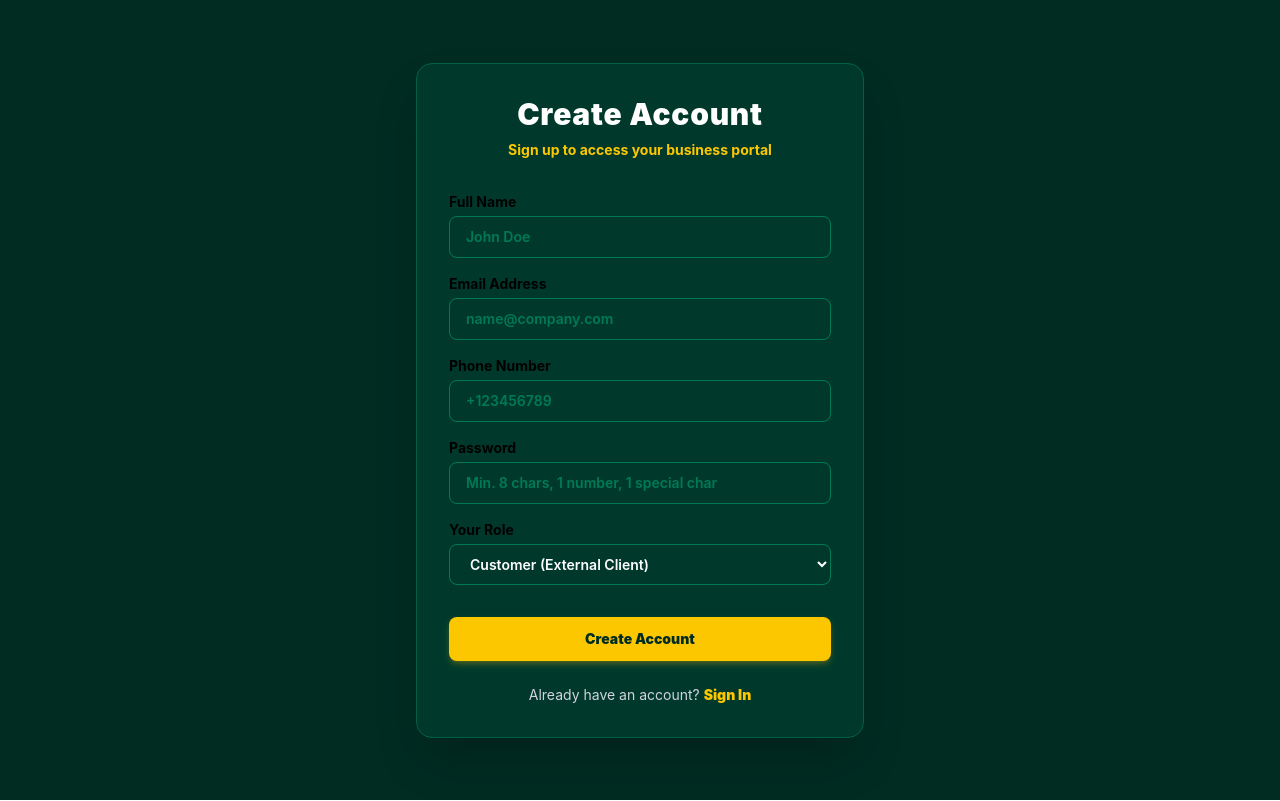
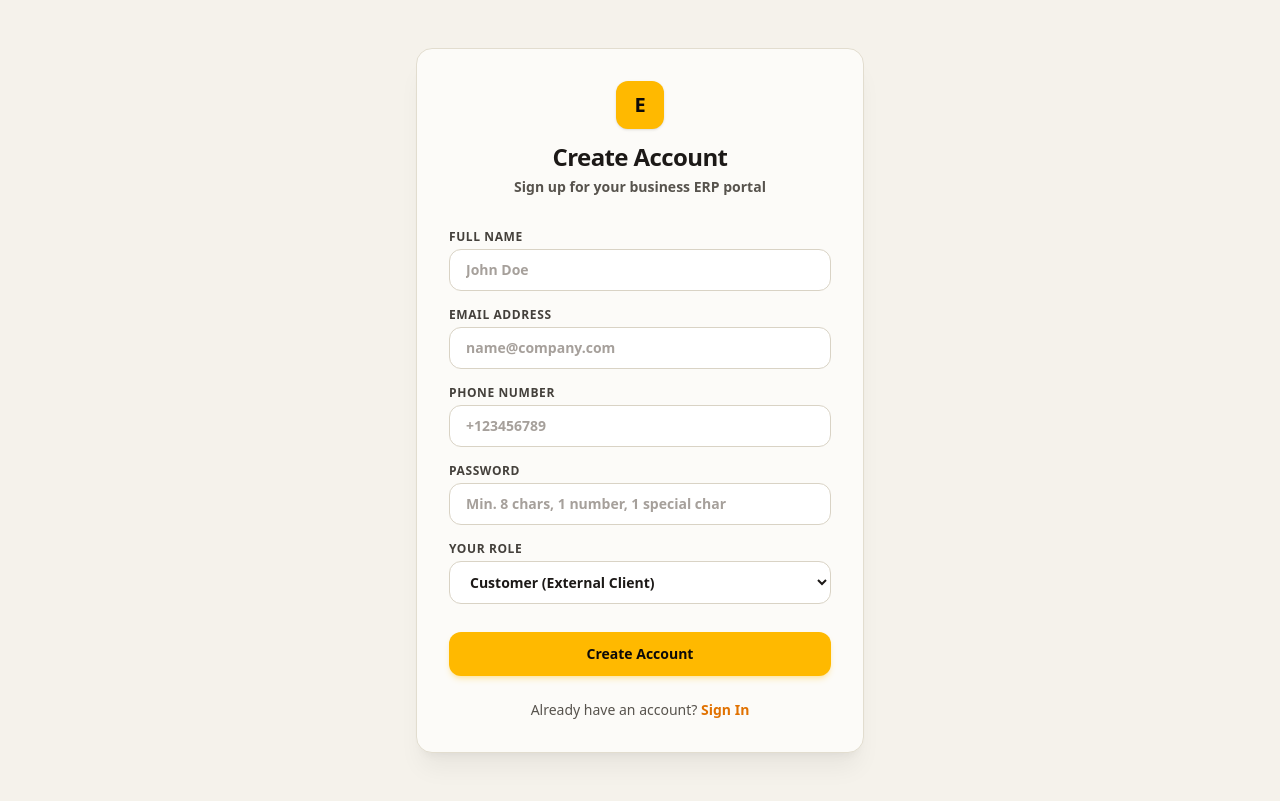
Before and after one commit to praveenreddy1825/erp-management-system, a React app in the folder frontend/: page /register in a window 1280 px wide. Built offline with nearby package versions, Linux system fonts and the light colour scheme; the HTML template or start-up script is replaced by a standard one.

Commit message:
Update theme to warm off-white and yellow palette with collapsible sidebar

```diff
--- a/frontend/src/index.css
+++ b/frontend/src/index.css
@@ -1 +1,7 @@
 @import "tailwindcss";
+
+body {
+  background-color: #F8F7F4;
+  color: #1C1917;
+  font-family: system-ui, -apple-system, BlinkMacSystemFont, 'Segoe UI', Roboto, Oxygen, Ubuntu, Cantarell, sans-serif;
+}
--- a/frontend/src/pages/Customers.jsx
+++ b/frontend/src/pages/Customers.jsx
@@ -122,7 +122,7 @@ const Customers = () => {
         {canAddCustomer && (
           <button
             onClick={handleAddOpen}
-            className="px-5 py-2.5 bg-yellow-400 hover:bg-yellow-500 text-emerald-955 font-black rounded-lg text-sm shadow-md shadow-yellow-500/20 transition-all cursor-pointer"
+            className="px-5 py-2.5 bg-yellow-400 hover:bg-yellow-500 text-stone-950 font-black rounded-lg text-sm shadow-md shadow-yellow-500/20 transition-all cursor-pointer"
           >
             + Add Customer
           </button>
@@ -300,7 +300,7 @@ const Customers = () => {
                 </button>
                 <button
                   type="submit"
-                  className="px-5 py-2 bg-yellow-400 hover:bg-yellow-500 text-emerald-955 font-black rounded-lg text-sm shadow-md shadow-yellow-500/10 transition-all cursor-pointer"
+                  className="px-5 py-2 bg-yellow-400 hover:bg-yellow-500 text-stone-950 font-black rounded-lg text-sm shadow-md shadow-yellow-500/10 transition-all cursor-pointer"
                 >
                   {isEditMode ? 'Save Changes' : 'Add Customer'}
                 </button>
--- a/frontend/src/pages/GRNs.jsx
+++ b/frontend/src/pages/GRNs.jsx
@@ -123,7 +123,7 @@ const GRNs = () => {
               setRemarks('');
               setIsCreateModalOpen(true);
             }}
-            className="px-5 py-2.5 bg-yellow-400 hover:bg-yellow-500 text-emerald-955 font-black rounded-lg text-sm shadow-md shadow-yellow-500/20 transition-all cursor-pointer"
+            className="px-5 py-2.5 bg-yellow-400 hover:bg-yellow-500 text-stone-950 font-black rounded-lg text-sm shadow-md shadow-yellow-500/20 transition-all cursor-pointer"
           >
             + New Goods Receipt Note
           </button>
@@ -268,7 +268,7 @@ const GRNs = () => {
                 <button
                   type="submit"
                   disabled={!selectedPoDetails}
-                  className="px-5 py-2 bg-yellow-400 hover:bg-yellow-500 text-emerald-955 font-black rounded-lg text-sm shadow-md shadow-yellow-500/10 transition-all cursor-pointer disabled:opacity-50"
+                  className="px-5 py-2 bg-yellow-400 hover:bg-yellow-500 text-stone-950 font-black rounded-lg text-sm shadow-md shadow-yellow-500/10 transition-all cursor-pointer disabled:opacity-50"
                 >
                   Post GRN & Intake Stock
                 </button>
--- a/frontend/src/pages/Invoices.jsx
+++ b/frontend/src/pages/Invoices.jsx
@@ -190,7 +190,7 @@ const Invoices = () => {
               setRemarks('');
               setIsCreateModalOpen(true);
             }}
-            className="px-5 py-2.5 bg-yellow-400 hover:bg-yellow-500 text-emerald-955 font-black rounded-lg text-sm shadow-md shadow-yellow-500/20 transition-all cursor-pointer"
+            className="px-5 py-2.5 bg-yellow-400 hover:bg-yellow-500 text-stone-950 font-black rounded-lg text-sm shadow-md shadow-yellow-500/20 transition-all cursor-pointer"
           >
             + Generate Invoice
           </button>
@@ -303,7 +303,7 @@ const Invoices = () => {
                 </button>
                 <button
                   type="submit"
-                  className="px-5 py-2 bg-yellow-400 hover:bg-yellow-500 text-emerald-955 font-black rounded-lg text-sm shadow-md shadow-yellow-500/10 transition-all cursor-pointer"
+                  className="px-5 py-2 bg-yellow-400 hover:bg-yellow-500 text-stone-950 font-black rounded-lg text-sm shadow-md shadow-yellow-500/10 transition-all cursor-pointer"
                 >
                   Create Invoice
                 </button>
@@ -366,7 +366,7 @@ const Invoices = () => {
               <div className="border-t border-gray-150 pt-4 flex justify-between items-center">
                 <button
                   onClick={() => handleExportPDF(selectedInvoice)}
-                  className="px-4 py-2 border border-yellow-400 text-emerald-955 bg-yellow-400 hover:bg-yellow-500 text-xs font-bold rounded flex items-center space-x-1.5 shadow-md shadow-yellow-500/10 cursor-pointer"
+                  className="px-4 py-2 border border-yellow-400 text-stone-950 bg-yellow-400 hover:bg-yellow-500 text-xs font-bold rounded flex items-center space-x-1.5 shadow-md shadow-yellow-500/10 cursor-pointer"
                 >
                   <DownloadIcon className="!w-4 !h-4" />
                   <span>Download PDF Document</span>
--- a/frontend/src/pages/Products.jsx
+++ b/frontend/src/pages/Products.jsx
@@ -383,7 +383,7 @@ const Products = () => {
                 </button>
                 <button
                   type="submit"
-                  className="px-5 py-2 bg-yellow-400 hover:bg-yellow-500 text-emerald-955 font-black rounded-lg text-sm shadow-md shadow-yellow-500/10 transition-all cursor-pointer"
+                  className="px-5 py-2 bg-yellow-400 hover:bg-yellow-500 text-stone-950 font-black rounded-lg text-sm shadow-md shadow-yellow-500/10 transition-all cursor-pointer"
                 >
                   {isEditMode ? 'Save Changes' : 'Add Product'}
                 </button>
--- a/frontend/src/pages/PurchaseOrders.jsx
+++ b/frontend/src/pages/PurchaseOrders.jsx
@@ -129,7 +129,7 @@ const PurchaseOrders = () => {
               setItems([{ product: '', quantity: 1 }]);
               setIsCreateModalOpen(true);
             }}
-            className="px-5 py-2.5 bg-yellow-400 hover:bg-yellow-500 text-emerald-955 font-black rounded-lg text-sm shadow-md shadow-yellow-500/20 transition-all cursor-pointer"
+            className="px-5 py-2.5 bg-yellow-400 hover:bg-yellow-500 text-stone-950 font-black rounded-lg text-sm shadow-md shadow-yellow-500/20 transition-all cursor-pointer"
           >
             + Create Purchase Order
           </button>
@@ -313,7 +313,7 @@ const PurchaseOrders = () => {
                   </button>
                   <button
                     type="submit"
-                    className="px-5 py-2 bg-yellow-400 hover:bg-yellow-500 text-emerald-955 font-black rounded-lg text-sm shadow-md shadow-yellow-500/10 transition-all cursor-pointer"
+                    className="px-5 py-2 bg-yellow-400 hover:bg-yellow-500 text-stone-950 font-black rounded-lg text-sm shadow-md shadow-yellow-500/10 transition-all cursor-pointer"
                   >
                     Submit PO
                   </button>
--- a/frontend/src/pages/Register.jsx
+++ b/frontend/src/pages/Register.jsx
@@ -29,98 +29,101 @@ const Register = () => {
   };
 
   return (
-    <div className="min-h-screen flex items-center justify-center bg-emerald-950 py-12 px-4">
-      <div className="max-w-md w-full bg-emerald-900/40 border border-emerald-800 backdrop-blur-md rounded-2xl p-8 shadow-2xl">
+    <div className="min-h-screen flex items-center justify-center bg-[#F5F2EB] py-12 px-4">
+      <div className="max-w-md w-full bg-[#FCFBF8] border border-[#E2DDCF] rounded-2xl p-8 shadow-xl shadow-stone-900/5">
         <div className="text-center mb-8">
-          <h2 className="text-3xl font-black text-white tracking-wide">Create Account</h2>
-          <p className="mt-2 text-sm text-yellow-400 font-bold">Sign up to access your business portal</p>
+          <div className="w-12 h-12 mx-auto mb-3 rounded-xl bg-amber-400 flex items-center justify-center text-stone-950 font-black text-xl shadow-sm">
+            E
+          </div>
+          <h2 className="text-2xl font-black text-stone-900 tracking-tight">Create Account</h2>
+          <p className="mt-1 text-sm text-stone-600 font-semibold">Sign up for your business ERP portal</p>
         </div>
 
         {errorMsg && (
-          <div className="mb-4 p-3 bg-red-950 border border-red-800 text-red-200 rounded-lg text-sm text-center font-semibold">
+          <div className="mb-4 p-3 bg-red-50 border border-red-200 text-red-700 rounded-lg text-sm text-center font-semibold">
             {errorMsg}
           </div>
         )}
 
         <form className="space-y-4" onSubmit={handleSubmit}>
           <div>
-            <label className="block text-sm font-bold text-emerald-250 mb-1">Full Name</label>
+            <label className="block text-xs font-bold text-stone-700 uppercase tracking-wider mb-1">Full Name</label>
             <input
               type="text"
               required
               value={name}
               onChange={(e) => setName(e.target.value)}
-              className="w-full px-4 py-2.5 bg-emerald-955 border border-emerald-700 text-white rounded-lg focus:outline-none focus:border-yellow-400 focus:ring-1 focus:ring-yellow-400 text-sm font-semibold transition-all placeholder-emerald-700"
+              className="w-full px-4 py-2.5 bg-white border border-[#D9D3C5] text-stone-900 rounded-xl focus:outline-none focus:border-amber-400 focus:ring-2 focus:ring-amber-400/20 text-sm font-semibold transition-all placeholder-stone-400"
               placeholder="John Doe"
             />
           </div>
 
           <div>
-            <label className="block text-sm font-bold text-emerald-250 mb-1">Email Address</label>
+            <label className="block text-xs font-bold text-stone-700 uppercase tracking-wider mb-1">Email Address</label>
             <input
               type="email"
               required
               value={email}
               onChange={(e) => setEmail(e.target.value)}
-              className="w-full px-4 py-2.5 bg-emerald-955 border border-emerald-700 text-white rounded-lg focus:outline-none focus:border-yellow-400 focus:ring-1 focus:ring-yellow-400 text-sm font-semibold transition-all placeholder-emerald-700"
+              className="w-full px-4 py-2.5 bg-white border border-[#D9D3C5] text-stone-900 rounded-xl focus:outline-none focus:border-amber-400 focus:ring-2 focus:ring-amber-400/20 text-sm font-semibold transition-all placeholder-stone-400"
               placeholder="name@company.com"
             />
           </div>
 
           <div>
-            <label className="block text-sm font-bold text-emerald-250 mb-1">Phone Number</label>
+            <label className="block text-xs font-bold text-stone-700 uppercase tracking-wider mb-1">Phone Number</label>
             <input
               type="text"
               required
               value={phone}
               onChange={(e) => setPhone(e.target.value)}
-              className="w-full px-4 py-2.5 bg-emerald-955 border border-emerald-700 text-white rounded-lg focus:outline-none focus:border-yellow-400 focus:ring-1 focus:ring-yellow-400 text-sm font-semibold transition-all placeholder-emerald-700"
+              className="w-full px-4 py-2.5 bg-white border border-[#D9D3C5] text-stone-900 rounded-xl focus:outline-none focus:border-amber-400 focus:ring-2 focus:ring-amber-400/20 text-sm font-semibold transition-all placeholder-stone-400"
               placeholder="+123456789"
             />
           </div>
 
           <div>
-            <label className="block text-sm font-bold text-emerald-250 mb-1">Password</label>
+            <label className="block text-xs font-bold text-stone-700 uppercase tracking-wider mb-1">Password</label>
             <input
               type="password"
               required
               value={password}
               onChange={(e) => setPassword(e.target.value)}
-              className="w-full px-4 py-2.5 bg-emerald-955 border border-emerald-700 text-white rounded-lg focus:outline-none focus:border-yellow-400 focus:ring-1 focus:ring-yellow-400 text-sm font-semibold transition-all placeholder-emerald-700"
+              className="w-full px-4 py-2.5 bg-white border border-[#D9D3C5] text-stone-900 rounded-xl focus:outline-none focus:border-amber-400 focus:ring-2 focus:ring-amber-400/20 text-sm font-semibold transition-all placeholder-stone-400"
               placeholder="Min. 8 chars, 1 number, 1 special char"
             />
           </div>
 
           <div>
-            <label className="block text-sm font-bold text-emerald-250 mb-1">Your Role</label>
+            <label className="block text-xs font-bold text-stone-700 uppercase tracking-wider mb-1">Your Role</label>
             <select
               value={role}
               onChange={(e) => setRole(e.target.value)}
-              className="w-full px-4 py-2.5 bg-emerald-955 border border-emerald-700 text-white rounded-lg focus:outline-none focus:border-yellow-400 focus:ring-1 focus:ring-yellow-400 text-sm font-semibold transition-all"
+              className="w-full px-4 py-2.5 bg-white border border-[#D9D3C5] text-stone-900 rounded-xl focus:outline-none focus:border-amber-400 focus:ring-2 focus:ring-amber-400/20 text-sm font-semibold transition-all cursor-pointer"
             >
-              <option value="Customer" className="bg-emerald-900 text-white">Customer (External Client)</option>
-              <option value="Sales_Manager" className="bg-emerald-900 text-white">Sales Manager (Employee)</option>
-              <option value="Purchase_Manager" className="bg-emerald-900 text-white">Purchase Manager (Employee)</option>
-              <option value="Inventory_Manager" className="bg-emerald-900 text-white">Inventory Manager (Employee)</option>
-              <option value="Admin" className="bg-emerald-900 text-white">System Administrator</option>
+              <option value="Customer">Customer (External Client)</option>
+              <option value="Sales_Manager">Sales Manager (Employee)</option>
+              <option value="Purchase_Manager">Purchase Manager (Employee)</option>
+              <option value="Inventory_Manager">Inventory Manager (Employee)</option>
+              <option value="Admin">System Administrator</option>
             </select>
           </div>
 
           <button
             type="submit"
             disabled={submitting}
-            className="w-full py-3 mt-4 bg-yellow-400 hover:bg-yellow-500 text-emerald-950 font-black rounded-lg text-sm transition-all shadow-md shadow-yellow-500/25 cursor-pointer disabled:opacity-50"
+            className="w-full py-3 mt-3 bg-amber-400 hover:bg-amber-500 text-stone-950 font-black rounded-xl text-sm transition-all shadow-md shadow-amber-400/25 cursor-pointer disabled:opacity-50"
           >
             {submitting ? 'Registering...' : 'Create Account'}
           </button>
         </form>
 
-        <div className="mt-6 text-center text-sm text-gray-300">
+        <div className="mt-6 text-center text-sm text-stone-600">
           Already have an account?{' '}
           <button
             type="button"
             onClick={() => navigate('/login')}
-            className="text-yellow-400 hover:text-yellow-300 font-black hover:underline cursor-pointer bg-transparent border-none"
+            className="text-amber-600 hover:text-amber-700 font-black hover:underline cursor-pointer bg-transparent border-none"
           >
             Sign In
           </button>
--- a/frontend/src/pages/SalesOrders.jsx
+++ b/frontend/src/pages/SalesOrders.jsx
@@ -151,7 +151,7 @@ const SalesOrders = () => {
               setItems([{ product: '', quantity: 1 }]);
               setIsCreateModalOpen(true);
             }}
-            className="px-5 py-2.5 bg-yellow-400 hover:bg-yellow-500 text-emerald-955 font-black rounded-lg text-sm shadow-md shadow-yellow-500/20 transition-all cursor-pointer"
+            className="px-5 py-2.5 bg-yellow-400 hover:bg-yellow-500 text-stone-950 font-black rounded-lg text-sm shadow-md shadow-yellow-500/20 transition-all cursor-pointer"
           >
             + Create Sales Order
           </button>
@@ -370,7 +370,7 @@ const SalesOrders = () => {
                   </button>
                   <button
                     type="submit"
-                    className="px-5 py-2 bg-yellow-400 hover:bg-yellow-500 text-emerald-955 font-black rounded-lg text-sm shadow-md shadow-yellow-500/10 transition-all cursor-pointer"
+                    className="px-5 py-2 bg-yellow-400 hover:bg-yellow-500 text-stone-950 font-black rounded-lg text-sm shadow-md shadow-yellow-500/10 transition-all cursor-pointer"
                   >
                     Submit Order
                   </button>
--- a/frontend/src/pages/Suppliers.jsx
+++ b/frontend/src/pages/Suppliers.jsx
@@ -120,7 +120,7 @@ const Suppliers = () => {
         {canAddSupplier && (
           <button
             onClick={handleAddOpen}
-            className="px-5 py-2.5 bg-yellow-400 hover:bg-yellow-500 text-emerald-955 font-black rounded-lg text-sm shadow-md shadow-yellow-500/20 transition-all cursor-pointer"
+            className="px-5 py-2.5 bg-yellow-400 hover:bg-yellow-500 text-stone-950 font-black rounded-lg text-sm shadow-md shadow-yellow-500/20 transition-all cursor-pointer"
           >
             + Add Supplier
           </button>
@@ -298,7 +298,7 @@ const Suppliers = () => {
                 </button>
                 <button
                   type="submit"
-                  className="px-5 py-2 bg-yellow-400 hover:bg-yellow-500 text-emerald-955 font-black rounded-lg text-sm shadow-md shadow-yellow-500/10 transition-all cursor-pointer"
+                  className="px-5 py-2 bg-yellow-400 hover:bg-yellow-500 text-stone-950 font-black rounded-lg text-sm shadow-md shadow-yellow-500/10 transition-all cursor-pointer"
                 >
                   {isEditMode ? 'Save Changes' : 'Add Supplier'}
                 </button>
```
Also changed, not shown: frontend/src/components/Layout.jsx (+71 -25 lines), frontend/src/pages/Login.jsx (+17 -13 lines).
